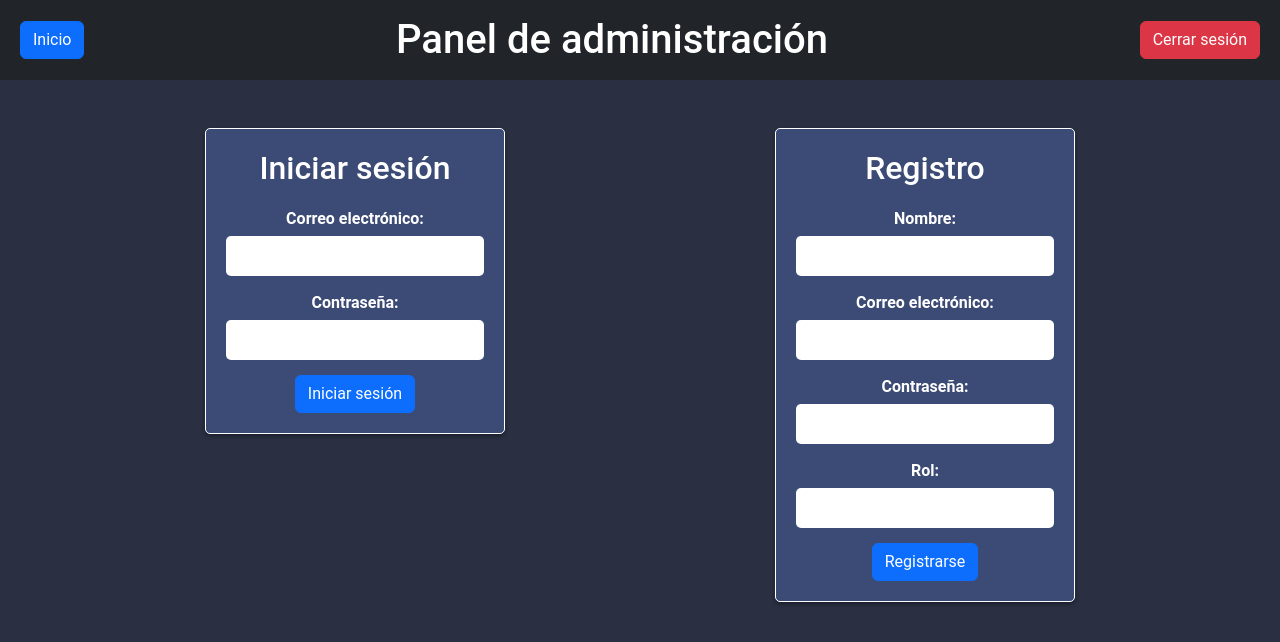
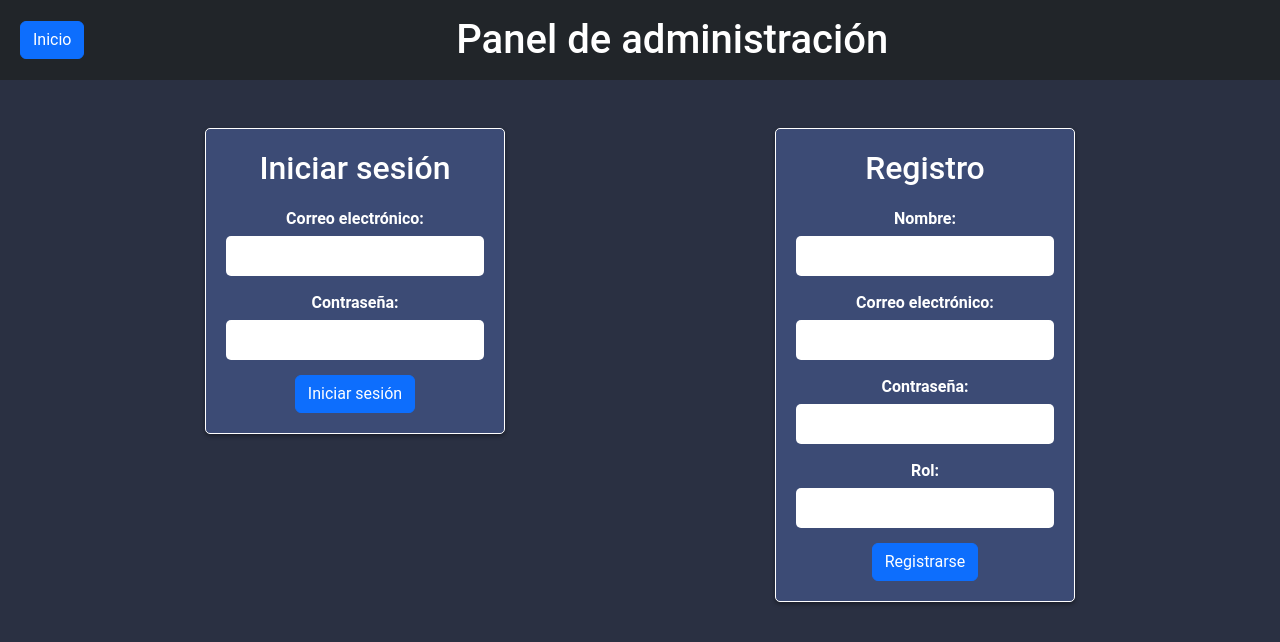
Before and after one commit to AlejandroAsor/prueba-tecnica-idecide, an Angular app: page /login in a window 1280 px wide. Shown: the top 642 px of the page. Built offline with nearby package versions, Linux system fonts and the light colour scheme.

Commit message:
Update header

```diff
--- a/src/app/core/services/auth.service.ts
+++ b/src/app/core/services/auth.service.ts
@@ -57,7 +57,9 @@ export class AuthService implements CanActivate {
       })
     );
   }
-
+  getIsAuthenticated(): boolean {
+    return this.isAuthenticated;
+  }
 
 
   logout(): void {
--- a/src/app/header/header.component.html
+++ b/src/app/header/header.component.html
@@ -2,10 +2,11 @@
   <div>
     <button routerLink="/" class="btn btn-primary">Inicio</button>
   </div>
-  <div>
+  <div class="d-flex flex-grow-1 justify-content-center align-items-center">
     <h1 class="m-0">Panel de administración</h1>
   </div>
-  <div>
+
+  <div *ngIf="isLoginPage && !isLoggedIn">
     <button (click)="logout()" class="btn btn-danger">Cerrar sesión</button>
   </div>
 </header>
--- a/src/app/header/header.component.ts
+++ b/src/app/header/header.component.ts
@@ -1,5 +1,5 @@
 import { Component } from '@angular/core';
-import { AuthService } from '../core/services/auth.service'; // Asegúrate de que esta ruta de importación sea correcta
+import { AuthService } from '../core/services/auth.service';
 import { Router } from '@angular/router';
 
 @Component({
@@ -11,8 +11,16 @@ export class HeaderComponent {
 
   constructor(private authService: AuthService, private router: Router) { }
 
+  get isLoggedIn(): boolean {
+    return this.authService.getIsAuthenticated();
+  }
+
+  get isLoginPage(): boolean {
+    return this.router.url != '/login';
+  }
+
   logout() {
-    this.authService.logout(); // Llama al método logout del servicio AuthService
-    this.router.navigate(['/login']); // Redirige al usuario a la página de inicio de sesión
+    this.authService.logout();
+    this.router.navigate(['/login']);
   }
 }
```
